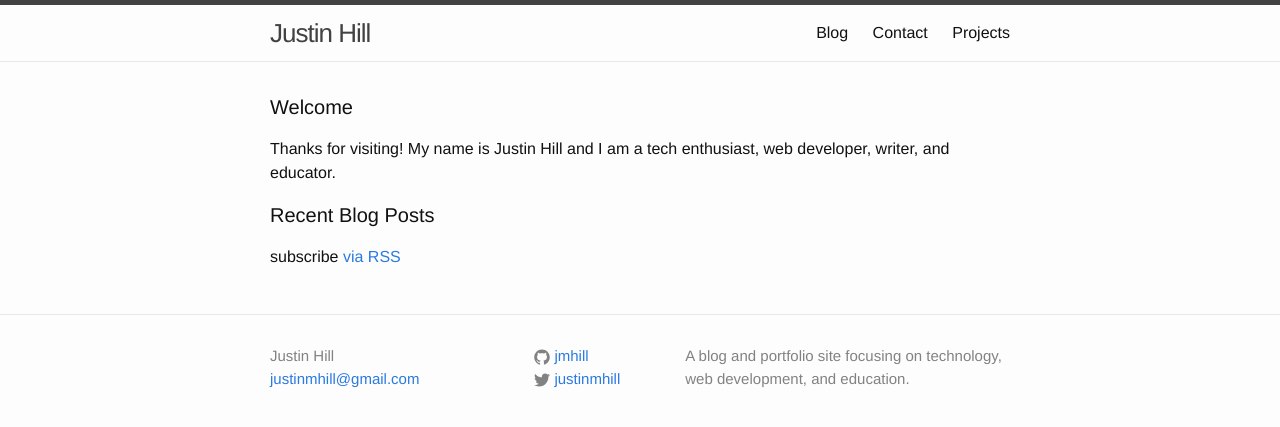
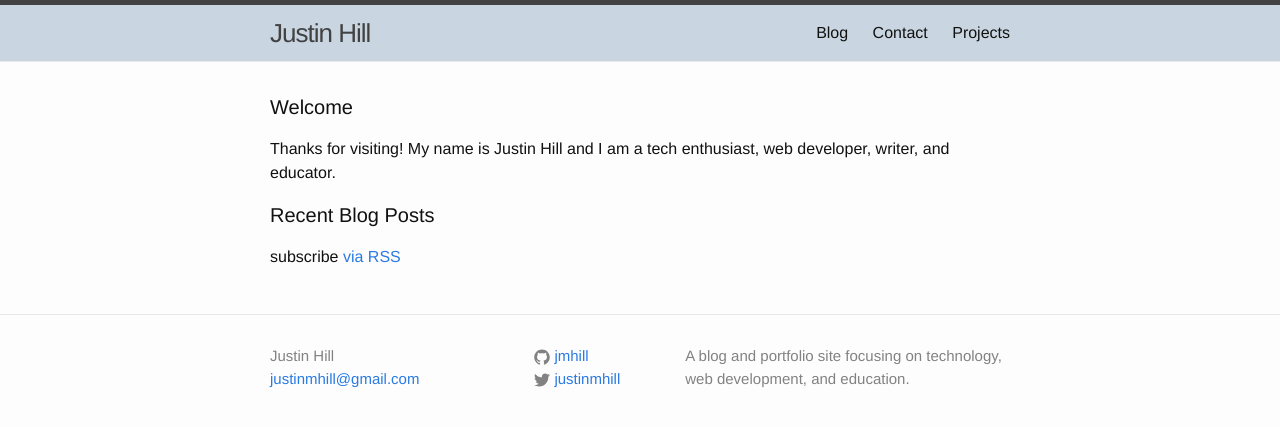
Before and after one commit to JMHill/JMHill.github.io, a Jekyll site: the page built from index.html, in a window 1280 px wide. Shown: the top 427 px of the page. Built offline with Jekyll 4.4.1, drawn with Linux system fonts in a browser that asks for light colours.

Commit message:
Change site header bg color

```diff
--- a/_sass/_base.scss
+++ b/_sass/_base.scss
@@ -23,6 +23,9 @@ body {
     -webkit-text-size-adjust: 100%;
 }
 
+.site-header {
+  background-color: #C9D6E1;
+}
 
 
 /**
```
